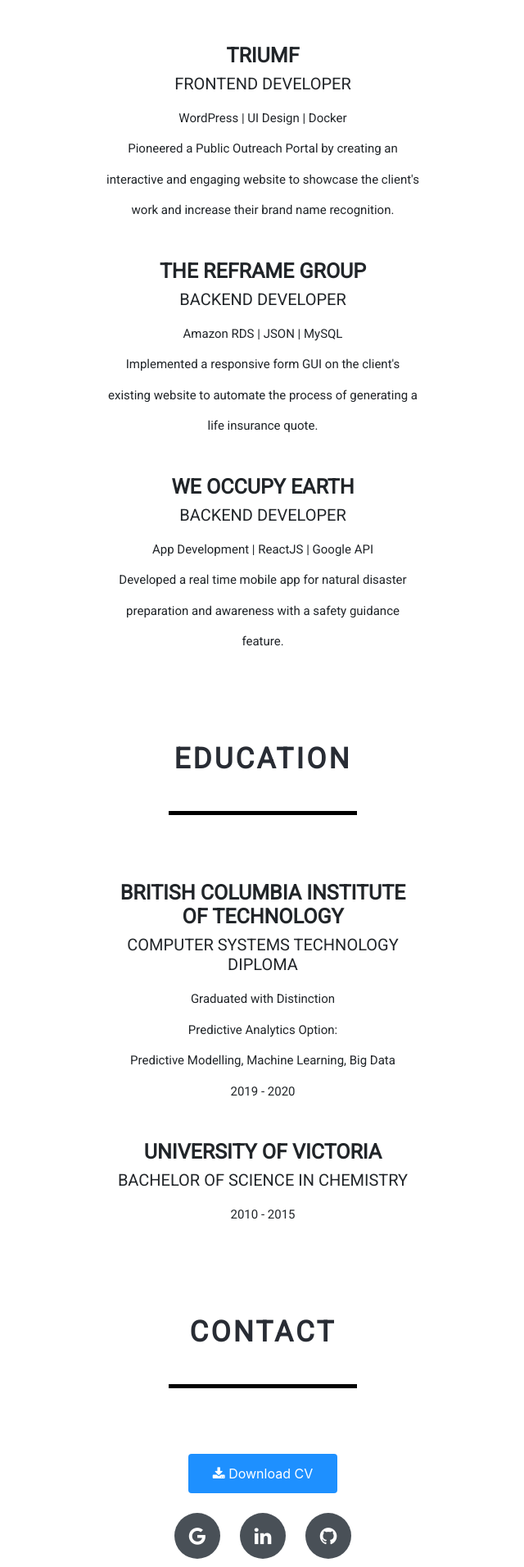
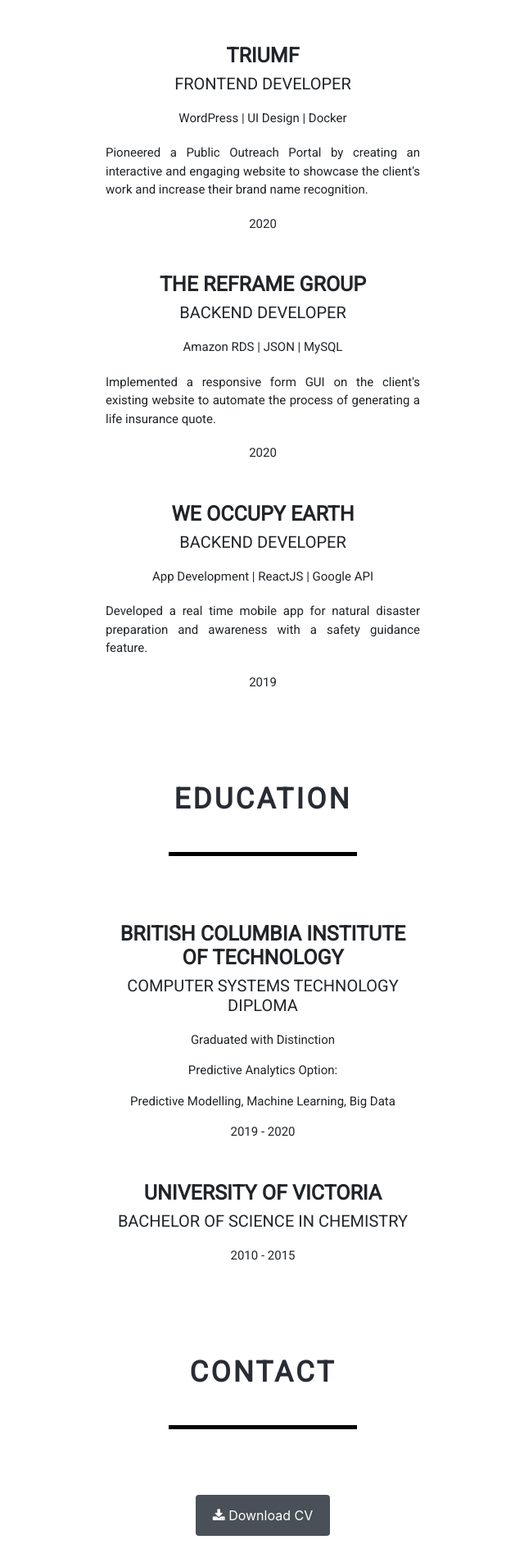
Before and after one commit to sarah-ryoo/sarah-ryoo.github.io, a React (Create React App) app: page / in a window 1280 px wide. Shown: the part 900-2811 px from the top of the page at 82% size, without its empty margins (319-959 px from the left). Built offline with nearby package versions, Linux system fonts and the light colour scheme.

Commit message:
Updated Experience formatting

```diff
--- a/src/App.css
+++ b/src/App.css
@@ -82,6 +82,12 @@
   text-transform: uppercase;
   /* border: 3px solid green; */
 }
+.Experience-description {
+  font: 400 15px/1.5 'Roboto', sans-serif;
+  text-align: justify;
+  text-transform: none;
+  margin-top: 1.5vh;
+}
 
 /* Education */
 .Education{
@@ -115,7 +121,7 @@
 /* Contact */
 .Contact {
   max-width: 800px;
-  min-height: 60vh;
+  min-height: 70vh;
   margin: auto;
   margin-top: 10vh;
   text-overflow: ellipsis;
@@ -123,13 +129,12 @@
   text-align: center;
 }
 .CV-download .btn {
-  background-color: DodgerBlue;
-  border: none;
-  color: white;
-  padding: 12px 30px;
+  background-color: #495057;
+  color: #fff;
+  padding: 12px 20px;
   cursor: pointer;
   font-size: 1rem;
-  margin-bottom: 1.5rem;
+  margin-bottom: 2.5rem;
 }
 .CV-download .btn:hover {
   background-color: RoyalBlue;
@@ -150,5 +155,5 @@
   margin-right: 0;
 }
 .Social-icons .btn-social-icon:hover {
-  background-color: #bd5d38;
+  background-color: dodgerblue;
 }
--- a/src/components/Experience.js
+++ b/src/components/Experience.js
@@ -8,24 +8,28 @@
             <div className="Entry">
                     <h2 className="School">TRIUMF</h2>
                     <div className="Degree">Frontend Developer</div>
-                    <div className="Degree-content">WordPress | UI Design | Docker<br/>Pioneered a Public Outreach Portal by creating
+                    <div className="Degree-content">WordPress | UI Design | Docker</div>
+                    <div className="Experience-description">Pioneered a Public Outreach Portal by creating
                     an interactive and engaging website to showcase the client's work and increase their
-                    brand name recognition.</div>
+                    brand name recognition.<br/></div>
+                    <div className="Degree-content">2020</div>
             </div>
 
             <div className="Entry">
                     <h2 className="School">The ReFrame Group</h2>
                     <div className="Degree">Backend Developer</div>
-                    <div className="Degree-content">Amazon RDS | JSON | MySQL <br/>Implemented a responsive form GUI on the client's existing
-                    website to automate the process of generating a life insurance quote.<br/></div>
+                    <div className="Degree-content">Amazon RDS | JSON | MySQL</div>
+                    <div className="Experience-description">Implemented a responsive form GUI on the client's existing
+                    website to automate the process of generating a life insurance quote.</div>
+                    <div className="Degree-content">2020</div>
             </div>
 
             <div className="Entry">
                     <h2 className="School">We Occupy Earth</h2>
                     <div className="Degree">Backend Developer</div>
-                    <div className="Degree-content">App Development | ReactJS | Google API <br/>Developed a real
-                    time mobile app for natural disaster preparation and awareness with a safety guidance feature.
-                    </div>
+                    <div className="Degree-content">App Development | ReactJS | Google API</div>
+                    <div className="Experience-description">Developed a real time mobile app for natural disaster preparation and awareness with a safety guidance feature.</div>
+                    <div className="Degree-content">2019</div>
             </div>
 
         </div>
```
Also changed, not shown: 1 other file (tests, documents, lock files or other folders).
